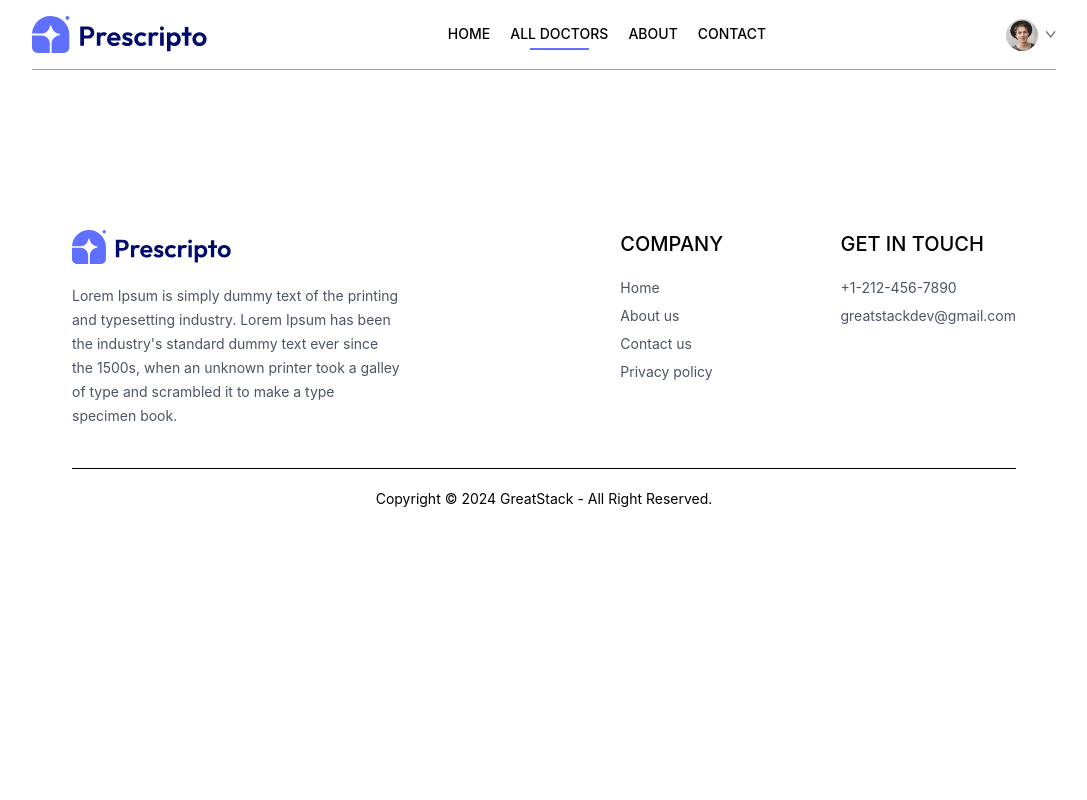
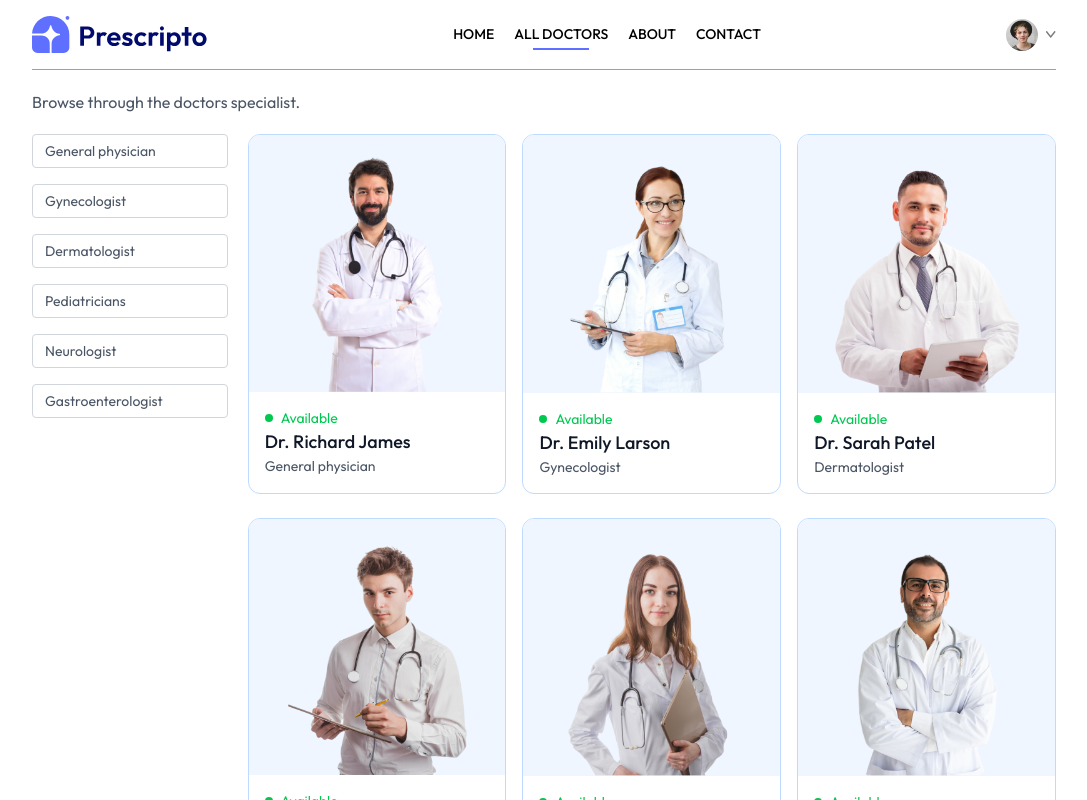
Before and after one commit to Anill27927/Prescripto, a React (Vite) app in the folder frontend/: page /doctors in a window 1280 px wide. Shown: the top 800 px of the page, without its empty margins (96-1183 px from the left). Built offline with nearby package versions, Linux system fonts and the light colour scheme.

Commit message:
Doctors page was created

```diff
--- a/frontend/src/components/Navbar.jsx
+++ b/frontend/src/components/Navbar.jsx
@@ -10,7 +10,11 @@
 
   return (
     <div className="flex items-center justify-between text-sm py-4 mb-5 border-b border-b-gray-400">
-      <img className="w-44 cursor-pointer" src={assets.logo}></img>
+      <img
+        onClick={() => navigate("/")}
+        className="w-44 cursor-pointer"
+        src={assets.logo}
+      ></img>
       <ul className="hidden md:flex items-start gap-5 font-medium">
         <NavLink to="/">
           <li className="py-1">HOME</li>
--- a/frontend/src/index.css
+++ b/frontend/src/index.css
@@ -1,7 +1,13 @@
+@import url("https://fonts.googleapis.com/css2?family=Outfit:wght@100..900&display=swap");
+
 @import "tailwindcss";
 
 @theme {
   --color-primary: #5f6fff;
+}
+
+* {
+  font-family: "Outfit";
 }
 
 .active hr {
--- a/frontend/src/pages/Doctors.jsx
+++ b/frontend/src/pages/Doctors.jsx
@@ -1,7 +1,116 @@
-import React from "react";
+import React, { useCallback, useContext, useEffect, useState } from "react";
+import { useNavigate, useParams } from "react-router-dom";
+import { AppContext } from "../context/AppContext";
 
 const Doctors = () => {
-  return <div></div>;
+  const { speciality } = useParams();
+  const [filterDoc, setFilterDoc] = useState([]);
+  const navigate = useNavigate();
+  const { doctors } = useContext(AppContext);
+
+  const applyFilter = () => {
+    if (speciality) {
+      setFilterDoc(doctors.filter((doc) => doc.speciality === speciality));
+    } else {
+      setFilterDoc(doctors);
+    }
+  };
+  useEffect(() => {
+    applyFilter();
+  }, [doctors, speciality]);
+  return (
+    <div>
+      <p
+        className="text-gray-600
+      "
+      >
+        Browse through the doctors specialist.
+      </p>
+      <div className="flex flex-col sm:flex-row items-start gap-5 mt-5">
+        <div className="flex flex-col gap-4 text-sm text-gray-600">
+          <p
+            onClick={() =>
+              speciality === "General physician"
+                ? navigate("/doctors")
+                : navigate("/doctors/General physician")
+            }
+            className={`w-[94vw] sm:w-auto pl-3 py-1.5 pr-16 border border-gray-300 rounded transition-all cursor-pointer ${speciality === "General physician" ? "bg-indigo-100 text-black" : ""} `}
+          >
+            General physician
+          </p>
+          <p
+            onClick={() =>
+              speciality === "Gynecologist"
+                ? navigate("/doctors")
+                : navigate("/doctors/Gynecologist")
+            }
+            className={`w-[94vw] sm:w-auto pl-3 py-1.5 pr-16 border border-gray-300 rounded transition-all cursor-pointer ${speciality === "Gynecologist" ? "bg-indigo-100 text-black" : ""} `}
+          >
+            Gynecologist
+          </p>
+          <p
+            onClick={() =>
+              speciality === "Dermatologist"
+                ? navigate("/doctors")
+                : navigate("/doctors/Dermatologist")
+            }
+            className={`w-[94vw] sm:w-auto pl-3 py-1.5 pr-16 border border-gray-300 rounded transition-all cursor-pointer ${speciality === "Dermatologist" ? "bg-indigo-100 text-black" : ""} `}
+          >
+            Dermatologist
+          </p>
+          <p
+            onClick={() =>
+              speciality === "Pediatricians"
+                ? navigate("/doctors")
+                : navigate("/doctors/Pediatricians")
+            }
+            className={`w-[94vw] sm:w-auto pl-3 py-1.5 pr-16 border border-gray-300 rounded transition-all cursor-pointer ${speciality === "Pediatricians" ? "bg-indigo-100 text-black" : ""} `}
+          >
+            Pediatricians
+          </p>
+          <p
+            onClick={() =>
+              speciality === "Neurologist"
+                ? navigate("/doctors")
+                : navigate("/doctors/Neurologist")
+            }
+            className={`w-[94vw] sm:w-auto pl-3 py-1.5 pr-16 border border-gray-300 rounded transition-all cursor-pointer ${speciality === "Neurologist" ? "bg-indigo-100 text-black" : ""} `}
+          >
+            Neurologist
+          </p>
+          <p
+            onClick={() =>
+              speciality === "Gastroenterologist"
+                ? navigate("/doctors")
+                : navigate("/doctors/Gastroenterologist")
+            }
+            className={`w-[94vw] sm:w-auto pl-3 py-1.5 pr-16 border border-gray-300 rounded transition-all cursor-pointer ${speciality === "Gastroenterologist" ? "bg-indigo-100 text-black" : ""} `}
+          >
+            Gastroenterologist
+          </p>
+        </div>
+        <div className="w-full grid grid-cols-auto gap-4 gap-y-6">
+          {filterDoc.map((item, index) => (
+            <div
+              onClick={() => navigate(`/appointment/${item._id}`)}
+              key={index}
+              className="border border-blue-200 rounded-xl overflow-hidden cursor-pointer hover:-translate-y-2.5 transition-all duration-500"
+            >
+              <img className="bg-blue-50" src={item.image} alt="" />
+              <div className="p-4">
+                <div className="flex items-center gap-2 text-sm text-center text-green-500">
+                  <p className="w-2 h-2 bg-green-500 rounded-full"></p>
+                  <p>Available</p>
+                </div>
+                <p className="text-gray-900 text-lg font-medium">{item.name}</p>
+                <p className="text-gray-600 text-sm">{item.speciality}</p>
+              </div>
+            </div>
+          ))}
+        </div>
+      </div>
+    </div>
+  );
 };
 
 export default Doctors;
```
